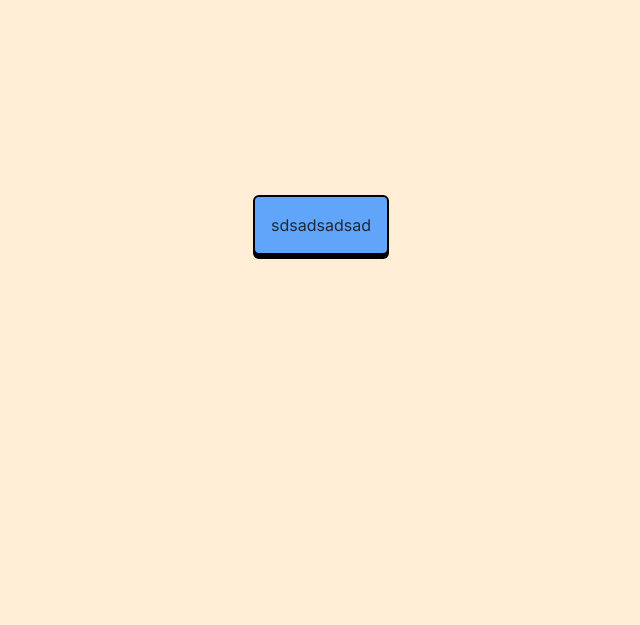
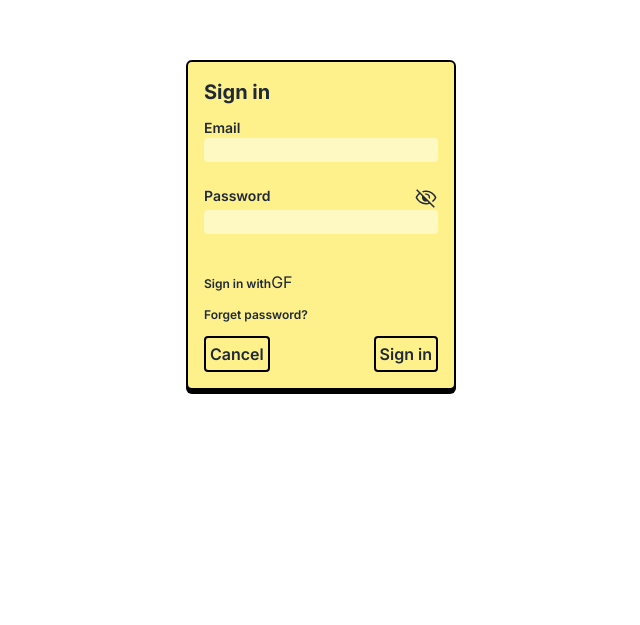
Before and after one commit to NVR-2023/30-GiftMe-wishlist-app, a Next.js app: page /signin in a window 1280 px wide. Shown: the part 175-800 px from the top of the page, without its empty margins (319-959 px from the left). Built offline with nearby package versions, Linux system fonts and the light colour scheme.

Commit message:
chore:  improve sign in form

```diff
--- a/src/app/(auth)/signin/page.tsx
+++ b/src/app/(auth)/signin/page.tsx
@@ -4,7 +4,7 @@ import SigninForm from "./sub-components/ssignin-form";
 const SignIn = () => {
   return (
     <div>
-      <div className="w-screen h-screen flex justify-center items-center bg-orange-100">
+      <div className="w-screen h-screen flex justify-center items-center">
         <SigninForm />
       </div>
       <div>
--- a/src/app/(auth)/signin/sub-components/ssignin-form.tsx
+++ b/src/app/(auth)/signin/sub-components/ssignin-form.tsx
@@ -1,16 +1,64 @@
+"use client"
+import { useState } from "react";
 import BasicBox from "@/frontend/components/ui/basic-box/basic-box";
+import PasswordInvisibleIcon from "@/frontend/components/icons/password-invisible-icon";
+import PasswordVisibleIcon from "@/frontend/components/icons/password-visible-icon";
+
+import BasicButton from "@/frontend/components/ui/basic-button/basic-button";
+
 const SigninForm = () => {
 
-return (
+  const [ isPasswordVisible , setIsPasswordVisible ] = useState<boolean>(false)
 
+  const handleTogglePasswordVisibility= () => {
+    setIsPasswordVisible((current) => !current);
+  }
+
+  return (
     <div className="">
-      <BasicBox background={"bg-blue-400"}>
-       <div className="">
-        sdsadsadsad
+      <BasicBox background={"bg-yellow-200"}>
+        <div className="flex flex-col space-y-3">
+          <div className="font-bold text-xl ">Sign in</div>
+          <div className="flex flex-col">
+            <div className="flex flex-col">
+              <label htmlFor="email" className="text-sm font-semibold">
+                Email
+              </label>
+              <input className="rounded bg-yellow-100" id="email" name="email"></input>
+              <div className="invisible">Error Message</div>
+            </div>
+            <div className="flex flex-col">
+              <div className="flex justify-between">
+                <label htmlFor="email" className="text-sm font-semibold">
+                  Password
+                </label>
+                <span onClick={handleTogglePasswordVisibility}>
+                  { isPasswordVisible ? <PasswordVisibleIcon/> : <PasswordInvisibleIcon/> }
+                  </span>
+              </div>
+              <input className="rounded bg-yellow-100" id="password" name="password"></input>
+            </div>
+            <div className="invisible">Error message</div>
+          </div>
+          <div className="flex items-baseline ">
+            <div className="text-[0.75rem] font-semibold">Sign in with</div>
+            <div className="flex">
+              <div className="">G</div>
+              <div className="">F</div>
+            </div>
+          </div>
+          <div className="text-[0.75rem] font-semibold">Forget password?</div>
+          <div className="flex justify-between">
+            <BasicButton>
+              <button className="font-semibold">Cancel</button>
+            </BasicButton>
+            <BasicButton>
+              <button className="font-semibold">Sign in</button>
+            </BasicButton>
+          </div>
         </div>
-
       </BasicBox>
     </div>
-);
-}
+  );
+};
 export default SigninForm;
--- /dev/null
+++ b/src/frontend/components/icons/password-invisible-icon.tsx
@@ -0,0 +1,12 @@
+import { BasicComponentProps } from "@/types/types";
+
+const PasswordInvisibleIcon = ({ scale = 1, color = "currentColor" }: BasicComponentProps) => {
+  return (
+    <svg xmlns="http://www.w3.org/2000/svg" height={24*scale} viewBox="0 -960 960 960" width={24*scale}
+    fill={color}>
+      <path d="M630.922-441.078 586-486q9-49.693-28.346-89.346Q520.307-615 466-606l-44.922-44.922q13.538-6.077 27.769-9.115 14.23-3.039 31.153-3.039 68.076 0 115.576 47.5T643.076-500q0 16.923-3.039 31.538-3.038 14.615-9.115 27.384Zm127.231 124.462L714-358q38-29 67.5-63.5T832-500q-50-101-143.5-160.5T480-720q-29 0-57 4t-55 12l-46.614-46.614q37.923-15.077 77.461-22.231 39.538-7.154 81.153-7.154 140.615 0 253.614 77.538 113 77.539 164.846 202.461-22.231 53.615-57.423 100.076-35.192 46.461-82.884 83.308Zm32.308 231.383L628.616-245.848q-30.769 11.385-68.192 18.616Q523-220.001 480-220.001q-140.999 0-253.614-77.538Q113.771-375.078 61.54-500q22.154-53 57.231-98.885 35.077-45.884 77.231-79.576l-110.77-112 42.154-42.153 705.228 705.228-42.153 42.153ZM238.155-636.309q-31.692 25.231-61.654 60.655Q146.539-540.231 128-500q50 101 143.5 160.5T480-280q27.308 0 54.386-4.616 27.077-4.615 45.923-9.538l-50.616-51.847q-10.231 4.153-23.693 6.615-13.461 2.462-26 2.462-68.076 0-115.576-47.5T316.924-500q0-12.154 2.462-25.423 2.462-13.27 6.615-24.27l-87.846-86.616ZM541-531Zm-131.768 65.769Z" />
+    </svg>
+  );
+};
+
+export default PasswordInvisibleIcon;
--- /dev/null
+++ b/src/frontend/components/icons/password-visible-icon.tsx
@@ -0,0 +1,16 @@
+import { BasicComponentProps } from "@/types/types";
+
+const PasswordVisibleIcon = ({ scale = 1, color = "currentColor" }: BasicComponentProps) => {
+  return (
+    <svg
+      xmlns="http://www.w3.org/2000/svg"
+      height={24 * scale}
+      viewBox="0 -960 960 960"
+      width={24 * scale}
+      fill={color}>
+      <path d="M480.091-336.924q67.985 0 115.485-47.59 47.5-47.591 47.5-115.577 0-67.985-47.59-115.485-47.591-47.5-115.577-47.5-67.985 0-115.485 47.59-47.5 47.591-47.5 115.577 0 67.985 47.59 115.485 47.591 47.5 115.577 47.5ZM480-392q-45 0-76.5-31.5T372-500q0-45 31.5-76.5T480-608q45 0 76.5 31.5T588-500q0 45-31.5 76.5T480-392Zm.055 171.999q-137.977 0-251.439-76.115Q115.155-372.231 61.54-500q53.615-127.769 167.022-203.884 113.406-76.115 251.383-76.115t251.439 76.115Q844.845-627.769 898.46-500q-53.615 127.769-167.022 203.884-113.406 76.115-251.383 76.115ZM480-500Zm0 220q113 0 207.5-59.5T832-500q-50-101-144.5-160.5T480-720q-113 0-207.5 59.5T128-500q50 101 144.5 160.5T480-280Z" />
+    </svg>
+  );
+};
+
+export default PasswordVisibleIcon;
--- /dev/null
+++ b/src/frontend/components/ui/basic-button/basic-button.tsx
@@ -0,0 +1,12 @@
+import { ReactNode } from "react";
+
+type BasicButtonProps = {
+  variant?: "full" | "outlined";
+  children: ReactNode;
+};
+
+const BasicButton = ({ variant, children }: BasicButtonProps) => {
+  return <div className="rounded p-1 border-2 border-black ">{children}</div>;
+};
+
+export default BasicButton;
```
